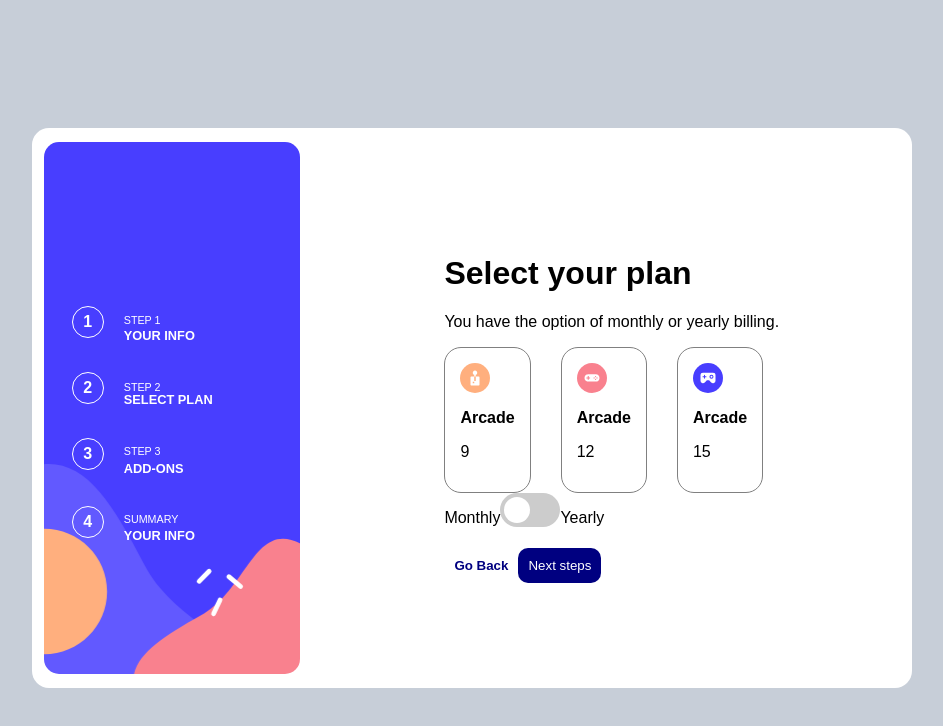
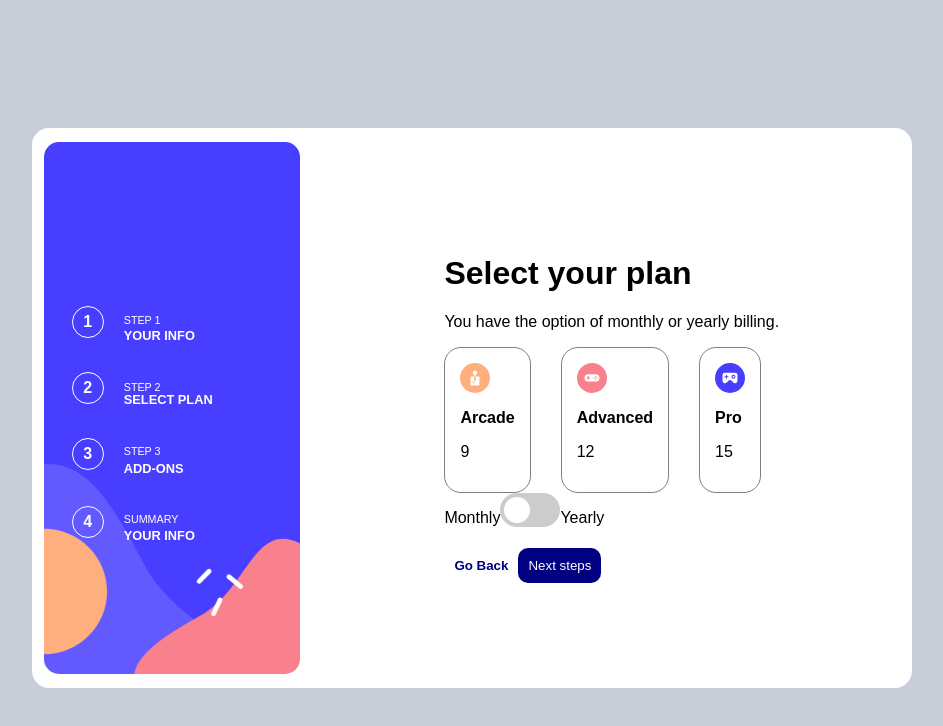
Before and after one commit to KASIANGK/project-useEffect-useState-Kasia-Nagorka, a React app: page / in a window 1280 px wide. Both pictures are taken after a click on the button "Next steps". Shown: the top 726 px of the page, without its empty margins (176-1119 px from the left). Built offline with nearby package versions, Linux system fonts and the light colour scheme; the HTML template or start-up script is replaced by a standard one.

Commit message:
creation objet values

```diff
--- a/src/App.jsx
+++ b/src/App.jsx
@@ -18,7 +18,23 @@ function App() {
   const [choice, setChoice] = useState('monthly');
   const [selectedSubscription, setSelectedSubscription] = useState(null);
 
+  const [subscriptions, setSubscriptions] = useState([]);
 
+
+  const handleSubscriptionClick = (subscriptionName, subscriptionPrice) => {
+
+      const subscription = {
+          name: subscriptionName,
+          price: year ? subscriptionPrice * 10 : subscriptionPrice
+      };
+
+      setSelectedSubscription(subscription);
+      setSelectedDiv(selectedDiv);
+
+      setSubscriptions([...subscriptions, subscription])
+
+      console.log(subscription)
+  }
 
 
   const [total, setTotal] = useState(0);
@@ -48,15 +64,18 @@ function App() {
       case 0:
         return <Personal onNext={nextComponent} />
       case 1:
-        return <Select
+        return <Select handleSubscriptionClick={handleSubscriptionClick}
         choice={choice} setChoice={setChoice} onNext={nextComponent} handleNext={handleNext} onBack={prevComponent} toggleYear={toggleYear}
       moneyArcade={moneyArcade} moneyAdvenced={moneyAdvenced} moneyPro={moneyPro} Arcade={Arcade} Advenced={Advenced} Pro={Pro} />
       case 2:
-        return <Pick onNext={nextComponent} onBack={prevComponent} year={year}
+        return <Pick subscriptions={subscriptions} setSubscriptions={setSubscriptions}
+        handleSubscriptionClick={handleSubscriptionClick} onNext={nextComponent} onBack={prevComponent} year={year}
           moneyArcade={moneyArcade} moneyAdvenced={moneyAdvenced} moneyPro={moneyPro}
         />
       case 3:
-        return <Summary
+        return <Summary  handleSubscriptionClick={handleSubscriptionClick} setSubscriptions={setSubscriptions}
+        subscriptions={subscriptions}
+        setSelectedSubscription={setSelectedSubscription}
         selectedSubscription={selectedSubscription}
         total={total} choice={choice} onBack={prevComponent}
         moneyAdvenced={moneyAdvenced} moneyArcade={moneyArcade} moneyPro={moneyPro}/>
--- a/src/Components/Pick/Pick.jsx
+++ b/src/Components/Pick/Pick.jsx
@@ -1,10 +1,12 @@
 import './Pick.css';
 import { useState } from 'react';
 
-function Pick({ onBack, onNext, year}) {
+function Pick({ onBack, onNext, year, setSubscriptions, subscription}) {
     const [isChecked, setIsChecked] = useState(false)
     const [isCheckedTwo, setIsCheckedTwo] = useState(false)
     const [isCheckedThree, setIsCheckedThree] = useState(false)
+    const [userInput, setUserInput] = useState('');
+    const [userValues, setUserValues] = useState([])
 
 
 // affichage ternaire pour annee sinon mois
@@ -24,9 +26,15 @@ function Pick({ onBack, onNext, year}) {
         setIsCheckedThree(!isCheckedThree)
     }
 
-    // const checkValue = () => {
+    const handleInputChange = (e) => {
+        setUserInput(e.target.value);
+    };
 
-    // }
+    const handleAddValue = () => {
+        setUserValues([...userValues, userInput])
+        setUserInput('')
+    };
+
 
     return (
         <div className='PICK'>
--- a/src/Components/Select/Select.jsx
+++ b/src/Components/Select/Select.jsx
@@ -18,7 +18,7 @@ function Select({ Arcade, Advenced, Pro, onNext, onBack, toggleYear, setChoice,
 
         const subscription = {
             name: subscriptionName,
-            price: year ? subscriptionPrice * 10 : subscriptionPrice
+            price: subscriptionPrice
         };
 
         setSelectedSubscription(subscription);
@@ -28,6 +28,8 @@ function Select({ Arcade, Advenced, Pro, onNext, onBack, toggleYear, setChoice,
 
         console.log(subscription)
     }
+
+
 
 
     function btnToggle() {
@@ -115,26 +117,26 @@ function Select({ Arcade, Advenced, Pro, onNext, onBack, toggleYear, setChoice,
                             </div>
                             <div className='ABO-TXT'>
                                 <p><strong>Arcade</strong></p>
-                                <p>{moneyArcade}</p>
+                                <p>{moneyArcade} </p>
                             </div>
                         </div>
                         <div className={`ABO ${selectedDiv === 'Advanced' ? 'selected' : ''}`}
-                        onClick={() => handleSubscriptionClick({moneyAdvenced})}>
+                        onClick={() => handleSubscriptionClick("Advanced", moneyAdvenced)}>
                             <div className='ADVANCED'>
                                 <img src={Advenced}></img>
                             </div>
                             <div className='ABO-TXT'>
-                                <p><strong>Arcade</strong></p>
+                                <p><strong>Advanced</strong></p>
                                 <p>{moneyAdvenced}</p>
                             </div>
                         </div>
                         <div className={`ABO ${selectedDiv === 'Pro' ? 'selected' : ''}`}
-                    onClick={() => handleSubscriptionClick({moneyPro})}>
+                    onClick={() => handleSubscriptionClick("Pro", moneyPro)}>
                             <div className='PRO'>
                                 <img src={Pro}></img>
                             </div>
                             <div className='ABO-TXT'>
-                                <p><strong>Arcade</strong></p>
+                                <p><strong>Pro</strong></p>
                                 <p>{moneyPro}</p>
                             </div>
                         </div>
--- a/src/Components/Summary/Summary.jsx
+++ b/src/Components/Summary/Summary.jsx
@@ -1,11 +1,34 @@
 import './Summary.css'
 import { useState } from 'react'
 
-function Summary({onBack, onNext, moneyPro, moneyAdvanced, moneyArcade, choice, total, setSelectedSubscription}) {
+function Summary({onBack, onNext, moneyPro,choice, total, subscription, setSubscriptions, subscriptions,
+    setSelectedSubscription}) {
     console.log("choix" + choice)
     console.log("total" + total)
     console.log("money" + moneyPro);
-    console.log(setSelectedSubscription)
+
+
+
+    // const handleSubscriptionClick = (subscriptionName, subscriptionPrice) => {
+
+    //     const subscription = {
+    //         name: subscriptionName,
+    //         price: subscriptionPrice
+    //     };
+
+    //     setSelectedSubscription(subscription);
+    //     setSelectedDiv(selectedDiv);
+
+    //     setSubscriptions([...subscriptions, subscription])
+
+    //     console.log(subscription)
+    //     console.log(subscription.price);
+    // }
+
+
+
+
+
     return (
         <div className='SUMMARY'>
             <div className='STEP-CONTENT'>
@@ -64,7 +87,7 @@ function Summary({onBack, onNext, moneyPro, moneyAdvanced, moneyArcade, choice,
                                 <p>Change</p>
                             </div>
                             <div className='PRO-PRICE'>
-                                <p>{setSelectedSubscription}</p>
+                                <p> texte a afficher : {}</p>
                             </div>
                         </div>
                         <div className='BARRE'>
```
